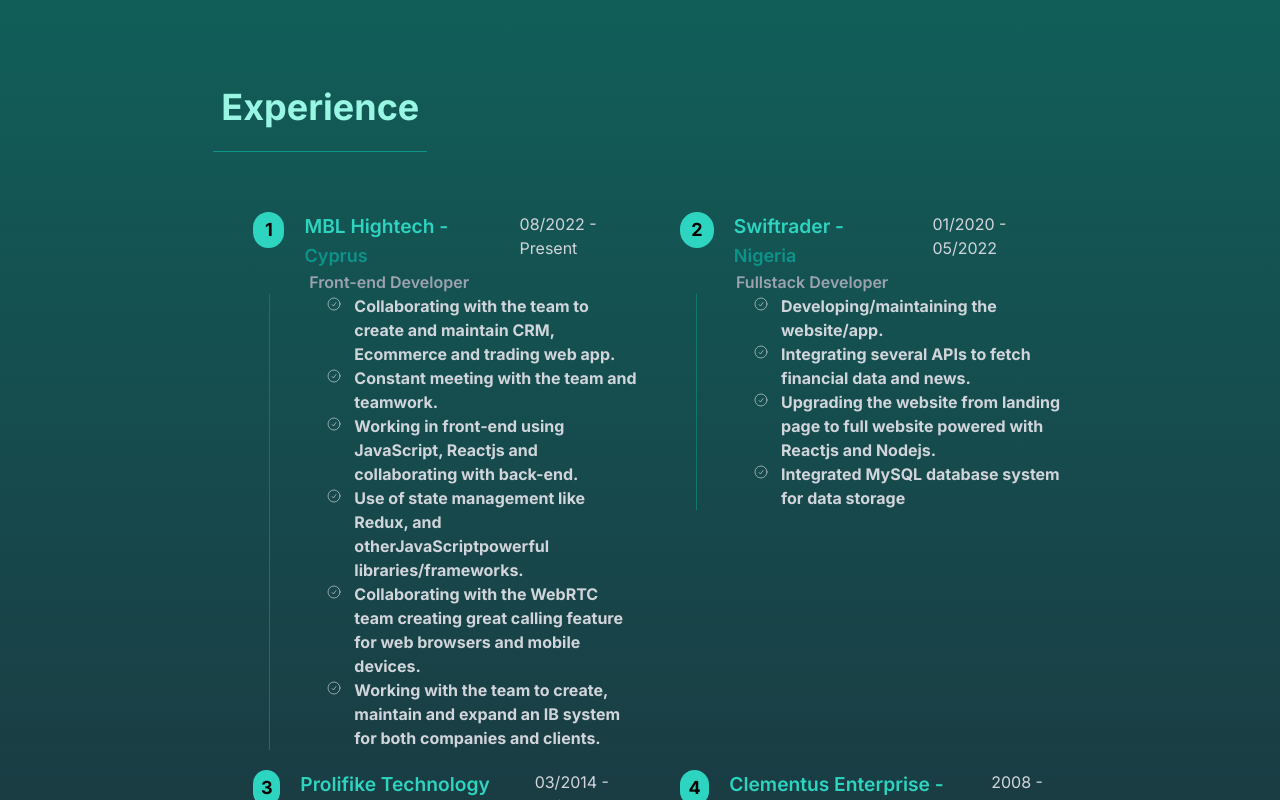
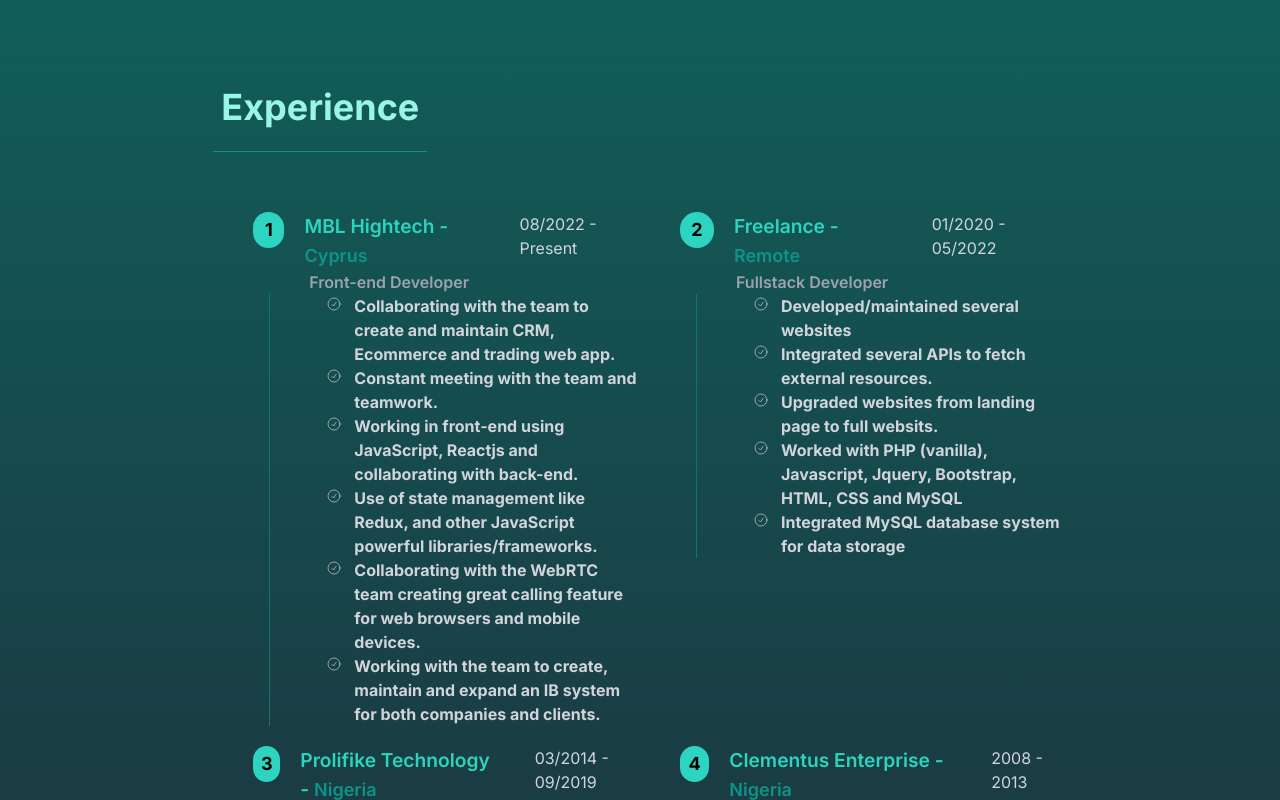
Before and after one commit to CodieCoder/Portfolio, a Next.js app: page / in a window 1280 px wide. Shown: the part 2000-2800 px from the top of the page. Built offline with nearby package versions, Linux system fonts and the light colour scheme.

Commit message:
refactored and Added CV link

```diff
--- a/src/app/_components/_navBar/Menus.tsx
+++ b/src/app/_components/_navBar/Menus.tsx
@@ -1,9 +1,9 @@
-import React from "react";
-import { MenuItems } from "./constants";
-import HeroButton from "../_buttons/HeroButton";
-import useGlobalProvider from "@/app/_provider";
+import React from "react"
+import { MenuItems } from "./constants"
+import HeroButton from "../_buttons/HeroButton"
+import useGlobalProvider from "@/app/_provider"
 const Menus = () => {
-  const { navBarToggler, baseUrl } = useGlobalProvider();
+  const { navBarToggler, baseUrl } = useGlobalProvider()
   return (
     <div className="text-sm lg:flex-grow">
       <ul className="items-center justify-center space-y-8 md:flex md:space-x-6 md:space-y-0">
@@ -18,16 +18,21 @@
                   {menu.title}
                 </a>
               </li>
-            );
+            )
           }
         )}
 
         <li>
-          <HeroButton>Download my resume</HeroButton>
+          <a
+            href="https://github.com/CodieCoder/CV/blob/cc67f9ca7b7a1a346748ad1e5106c81c89e8c08e/CV%20-%20Nonso%20Nnlaue.pdf"
+            target="_blank"
+          >
+            <HeroButton>Download my resume</HeroButton>
+          </a>
         </li>
       </ul>
     </div>
-  );
-};
+  )
+}
 
-export default Menus;
+export default Menus
--- a/src/app/_components/_sections/constants.ts
+++ b/src/app/_components/_sections/constants.ts
@@ -19,7 +19,7 @@
       "Collaborating with the team to create and maintain CRM, Ecommerce and trading web app.",
       "Constant meeting with the team and teamwork.",
       "Working in front-end using JavaScript, Reactjs and collaborating with back-end.",
-      "Use of state management like Redux, and otherJavaScriptpowerful libraries/frameworks.",
+      "Use of state management like Redux, and other JavaScript powerful libraries/frameworks.",
       "Collaborating with the WebRTC team creating great calling feature for web browsers and mobile devices.",
       "Working with the team to create, maintain and expand an IB system for both companies and clients.",
     ],
@@ -27,12 +27,13 @@
   {
     year: "01/2020 - 05/2022",
     role: "Fullstack Developer",
-    company: "Swiftrader",
-    location: "Nigeria",
+    company: "Freelance",
+    location: "Remote",
     activities: [
-      "Developing/maintaining the website/app.",
-      "Integrating several APIs to fetch financial data and news.",
-      "Upgrading the website from landing page to full website powered with Reactjs and Nodejs.",
+      "Developed/maintained several websites",
+      "Integrated several APIs to fetch external resources.",
+      "Upgraded websites from landing page to full websits.",
+      "Worked with PHP (vanilla), Javascript, Jquery, Bootstrap, HTML, CSS and MySQL",
       "Integrated MySQL database system for data storage",
     ],
   },
--- a/src/app/_components/_sections/experience.tsx
+++ b/src/app/_components/_sections/experience.tsx
@@ -60,7 +60,12 @@
         </div>
         <br />
         <div className="h-20 text-center mt-10 font-bold">
-          <HeroButton>Download my resume</HeroButton>
+          <a
+            href="https://github.com/CodieCoder/CV/blob/cc67f9ca7b7a1a346748ad1e5106c81c89e8c08e/CV%20-%20Nonso%20Nnlaue.pdf"
+            target="_blank"
+          >
+            <HeroButton>Download my resume</HeroButton>
+          </a>
         </div>
       </div>
     </Section.Container>
```
